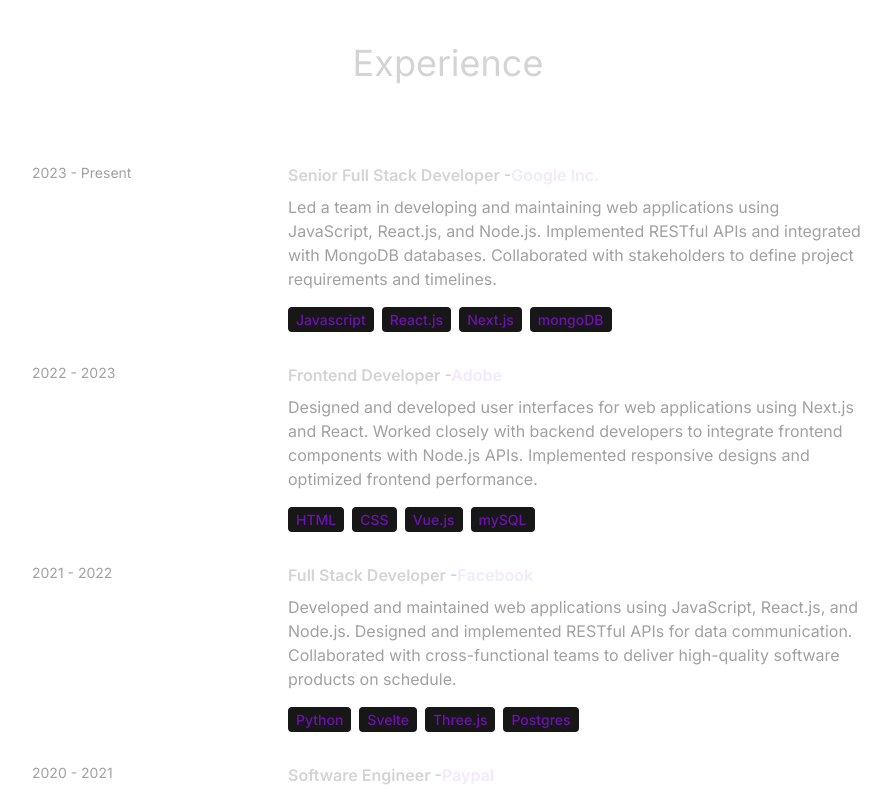
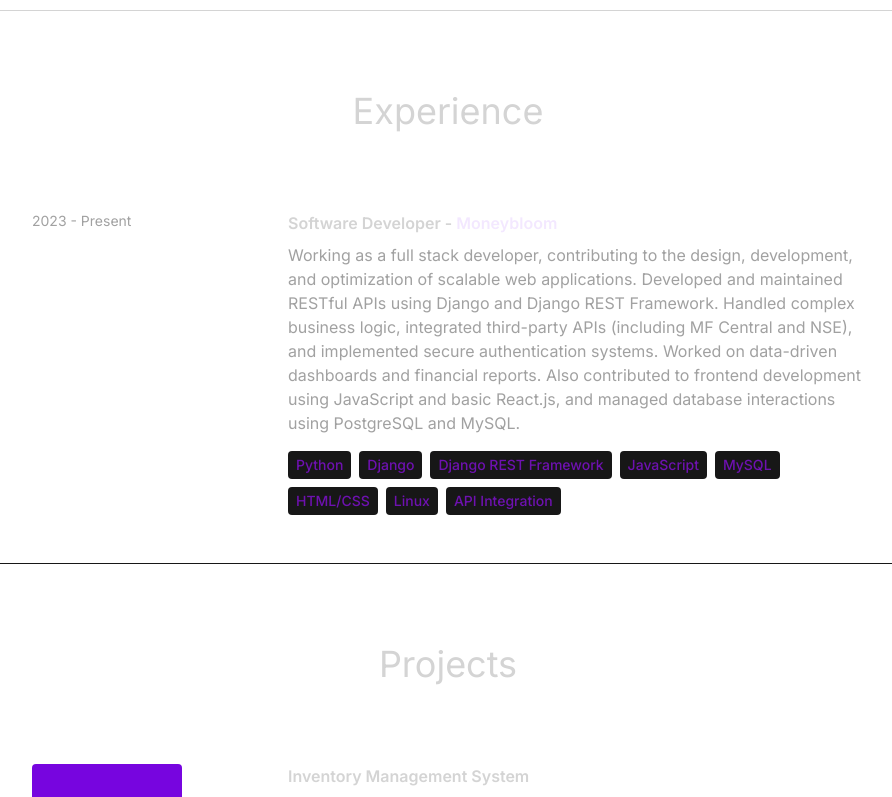
Before and after one commit to LeelaMohan217/portfolio, a React (Vite) app: page / in a window 1280 px wide. Shown: the part 2000-2797 px from the top of the page, without its empty margins (192-1084 px from the left). Built offline with nearby package versions, Linux system fonts and the light colour scheme.

Commit message:
new changes added

```diff
--- a/src/components/Contact.jsx
+++ b/src/components/Contact.jsx
@@ -31,7 +31,7 @@
           >
             {CONTACT.phoneNo}
           </motion.p>
-          <a href="#" className="border-b">
+          <a href={`mailto:${CONTACT.email}`} className="border-b">
             {CONTACT.email}
           </a>
         </div>
--- a/src/components/Experience.jsx
+++ b/src/components/Experience.jsx
@@ -34,7 +34,7 @@
                 className="w-full max-w-xl lg:w-3/4"
               >
                 <h6 className="mb-2 font-semibold">
-                  {experience.role} -
+                  {experience.role} -{" "}
                   <span className="text-small text-purple-100">
                     {experience.company}
                   </span>
@@ -42,14 +42,17 @@
                 <p className="mb-4 text-neutral-400">
                   {experience.description}
                 </p>
+
+                <div className="mt-4 flex flex-wrap gap-2">
                   {experience.technologies.map((tech, index) => (
                     <span
                       key={index}
-                    className="mr-2 mt-4 rounded bg-neutral-900 px-2 py-1 text-sm font-medium text-purple-800"
+                      className="rounded bg-neutral-900 px-2 py-1 text-sm font-medium text-purple-800"
                     >
                       {tech}
                     </span>
                   ))}
+                </div>
               </motion.div>
             </div>
           ))}
--- a/src/constants/index.js
+++ b/src/constants/index.js
@@ -3,74 +3,120 @@
 import project3 from "../assets/projects/project-3.jpg";
 import project4 from "../assets/projects/project-4.jpg";
 
-export const HERO_CONTENT = `I am a passionate full stack developer with a knack for crafting robust and scalable web applications. With 2 years of hands-on experience, I have honed my skills in front-end technologies like React and Next.js, as well as back-end technologies like Node.js, MySQL, PostgreSQL, and MongoDB. My goal is to leverage my expertise to create innovative solutions that drive business growth and deliver exceptional user experiences.`;
+// export const HERO_CONTENT = `I am a passionate full stack developer with a knack for crafting robust and scalable web applications. With 2 years of hands-on experience, I have honed my skills in front-end technologies like React and Next.js, as well as back-end technologies like Node.js, MySQL, PostgreSQL, and MongoDB. My goal is to leverage my expertise to create innovative solutions that drive business growth and deliver exceptional user experiences.`;
 
-export const ABOUT_TEXT = `I am a dedicated and versatile full stack developer with a passion for creating efficient and user-friendly web applications. With 5 years of professional experience, I have worked with a variety of technologies, including React, Next.js, Node.js, MySQL, PostgreSQL, and MongoDB. My journey in web development began with a deep curiosity for how things work, and it has evolved into a career where I continuously strive to learn and adapt to new challenges. I thrive in collaborative environments and enjoy solving complex problems to deliver high-quality solutions. Outside of coding, I enjoy staying active, exploring new technologies, and contributing to open-source projects.`;
+// export const ABOUT_TEXT = `I am a dedicated and versatile full stack developer with a passion for creating efficient and user-friendly web applications. With 5 years of professional experience, I have worked with a variety of technologies, including React, Next.js, Node.js, MySQL, PostgreSQL, and MongoDB. My journey in web development began with a deep curiosity for how things work, and it has evolved into a career where I continuously strive to learn and adapt to new challenges. I thrive in collaborative environments and enjoy solving complex problems to deliver high-quality solutions. Outside of coding, I enjoy staying active, exploring new technologies, and contributing to open-source projects.`;
+
+export const HERO_CONTENT = `Experienced Software Developer with 2 years of expertise in designing, developing, and optimizing web applications. Passionate about crafting clean, efficient code and building robust, scalable solutions. Proficient in Python, Django, and Django REST Framework, with strong experience in frontend development using JavaScript, React, and Next.js. Skilled in database management with PostgreSQL and MySQL, and knowledgeable in integrating third-party APIs and AWS services like Lambda. My goal is to deliver innovative applications that solve real-world problems and enhance user experiences.`;
+export const ABOUT_TEXT = `I am a dedicated full stack developer with 2 years of hands-on experience building efficient and scalable web applications. My core expertise lies in Python and Django, with additional strengths in Django REST Framework for API development. On the frontend, I’m skilled in JavaScript and modern frameworks like React and Next.js. I have experience working with relational databases like PostgreSQL and MySQL, as well as integrating third-party APIs to extend application functionality. I’m also familiar with AWS services such as Lambda, allowing me to explore serverless architectures. I'm passionate about learning new technologies, writing clean code, and solving complex problems. Outside of work, I enjoy exploring new tools, contributing to open-source projects, and collaborating with fellow developers to build meaningful products.`;
+
+// export const EXPERIENCES = [
+//   {
+//     year: "2023 - Present",
+//     role: "Software Developer",
+//     company: "Moneybloom.",
+//     description: `Led a team in developing and maintaining web applications using JavaScript, React.js, and Node.js. Implemented RESTful APIs and integrated with MongoDB databases. Collaborated with stakeholders to define project requirements and timelines.`,
+//     technologies: ["Javascript", "React.js", "Next.js", "mongoDB"],
+//   },
+
+// ];
 
 export const EXPERIENCES = [
   {
     year: "2023 - Present",
-    role: "Senior Full Stack Developer",
-    company: "Google Inc.",
-    description: `Led a team in developing and maintaining web applications using JavaScript, React.js, and Node.js. Implemented RESTful APIs and integrated with MongoDB databases. Collaborated with stakeholders to define project requirements and timelines.`,
-    technologies: ["Javascript", "React.js", "Next.js", "mongoDB"],
-  },
-  {
-    year: "2022 - 2023",
-    role: "Frontend Developer",
-    company: "Adobe",
-    description: `Designed and developed user interfaces for web applications using Next.js and React. Worked closely with backend developers to integrate frontend components with Node.js APIs. Implemented responsive designs and optimized frontend performance.`,
-    technologies: ["HTML", "CSS", "Vue.js", "mySQL"],
-  },
-  {
-    year: "2021 - 2022",
-    role: "Full Stack Developer",
-    company: "Facebook",
-    description: `Developed and maintained web applications using JavaScript, React.js, and Node.js. Designed and implemented RESTful APIs for data communication. Collaborated with cross-functional teams to deliver high-quality software products on schedule.`,
-    technologies: ["Python", "Svelte", "Three.js", "Postgres"],
-  },
-  {
-    year: "2020 - 2021",
-    role: "Software Engineer",
-    company: "Paypal",
-    description: `Contributed to the development of web applications using JavaScript, React.js, and Node.js. Managed databases and implemented data storage solutions using MongoDB. Worked closely with product managers to prioritize features and enhancements.`,
-    technologies: ["Ruby", "Rails", "PHP", "Sqlite"],
+
+    role: "Software Developer",
+    company: "Moneybloom",
+    description: `Working as a full stack developer, contributing to the design, development, and optimization of scalable web applications. Developed and maintained RESTful APIs using Django and Django REST Framework. Handled complex business logic, integrated third-party APIs (including MF Central and NSE), and implemented secure authentication systems. Worked on data-driven dashboards and financial reports. Also contributed to frontend development using JavaScript and basic React.js, and managed database interactions using PostgreSQL and MySQL.`,
+    technologies: [
+      "Python",
+      "Django",
+      "Django REST Framework",
+      "JavaScript",
+      "MySQL",
+      "HTML/CSS",
+      "Linux",
+      "API Integration",
+    ],
   },
 ];
 
+// export const PROJECTS = [
+//   {
+//     title: "E-Commerce Website",
+//     image: project1,
+//     description:
+//       "A fully functional e-commerce website with features like product listing, shopping cart, and user authentication.",
+//     technologies: ["HTML", "CSS", "React", "Node.js", "MongoDB"],
+//   },
+//   {
+//     title: "Task Management App",
+//     image: project2,
+//     description:
+//       "An application for managing tasks and projects, with features such as task creation, assignment, and progress tracking.",
+//     technologies: ["HTML", "CSS", "Angular", "Firebase"],
+//   },
+//   {
+//     title: "Portfolio Website",
+//     image: project3,
+//     description:
+//       "A personal portfolio website showcasing projects, skills, and contact information.",
+//     technologies: ["HTML", "CSS", "React", "Bootstrap"],
+//   },
+//   {
+//     title: "Blogging Platform",
+//     image: project4,
+//     description:
+//       "A platform for creating and publishing blog posts, with features like rich text editing, commenting, and user profiles.",
+//     technologies: ["HTML", "CSS", "Vue.js", "Express", "mySQL"],
+//   },
+// ];
+
 export const PROJECTS = [
   {
-    title: "E-Commerce Website",
+    title: "Inventory Management System",
     image: project1,
     description:
-      "A fully functional e-commerce website with features like product listing, shopping cart, and user authentication.",
-    technologies: ["HTML", "CSS", "React", "Node.js", "MongoDB"],
+      "A backend system built with Django REST Framework to manage inventory data including stock levels, product details, and transactions. Features include CRUD operations, search and filter functionality, and role-based access control.",
+    technologies: [
+      "Python",
+      "Django",
+      "Django REST Framework",
+      "PostgreSQL",
+      "JWT",
+    ],
   },
   {
-    title: "Task Management App",
+    title: "Django Authentication API",
     image: project2,
     description:
-      "An application for managing tasks and projects, with features such as task creation, assignment, and progress tracking.",
-    technologies: ["HTML", "CSS", "Angular", "Firebase"],
+      "A secure authentication system using Django and Django REST Framework. It includes user registration with OTP verification, login/logout functionality, cookie-based authentication, CSRF protection, and Swagger documentation for easy API testing.",
+    technologies: [
+      "Python",
+      "Django",
+      "Django REST Framework",
+      "JWT",
+      "Swagger",
+    ],
   },
   {
-    title: "Portfolio Website",
+    title: "Hotel Management System",
     image: project3,
     description:
-      "A personal portfolio website showcasing projects, skills, and contact information.",
-    technologies: ["HTML", "CSS", "React", "Bootstrap"],
-  },
-  {
-    title: "Blogging Platform",
-    image: project4,
-    description:
-      "A platform for creating and publishing blog posts, with features like rich text editing, commenting, and user profiles.",
-    technologies: ["HTML", "CSS", "Vue.js", "Express", "mySQL"],
+      "A full-featured hotel booking backend developed with Django REST Framework. Includes user authentication, room booking with date-based filters, admin dashboard for booking insights, and API endpoints for managing users, rooms, and bookings.",
+    technologies: [
+      "Python",
+      "Django",
+      "Django REST Framework",
+      "PostgreSQL",
+      "JWT",
+      "Postman",
+    ],
   },
 ];
 
 export const CONTACT = {
   address: "Guntur, India",
-  phoneNo: "+91 9876-5432-10 ",
-  email: "me@example.com",
+  phoneNo: "+91 7036260194",
+  email: "thotakuraanuradha123@gmail.com",
 };
```
Also changed, not shown: src/components/Navbar.jsx (+17 -2 lines). Lines whose indentation alone changed are shown as unchanged.
